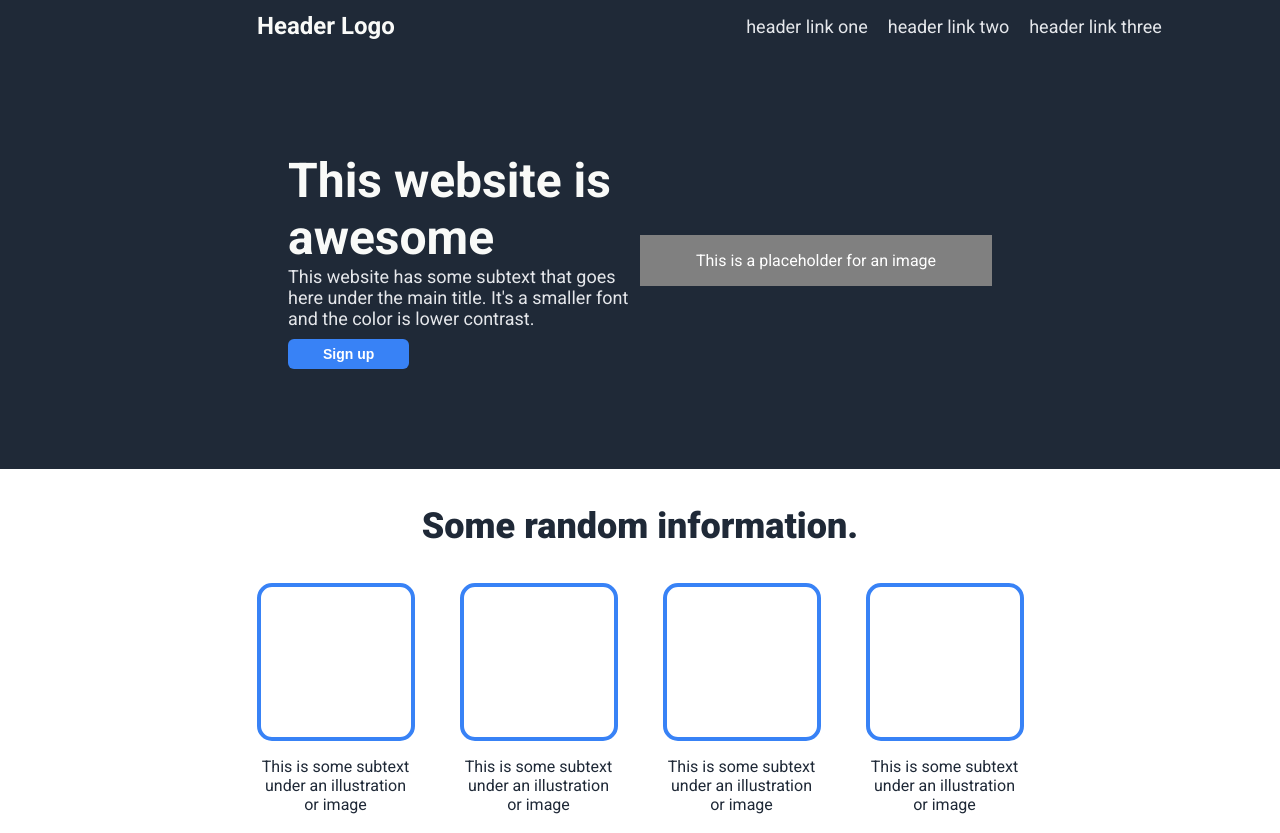
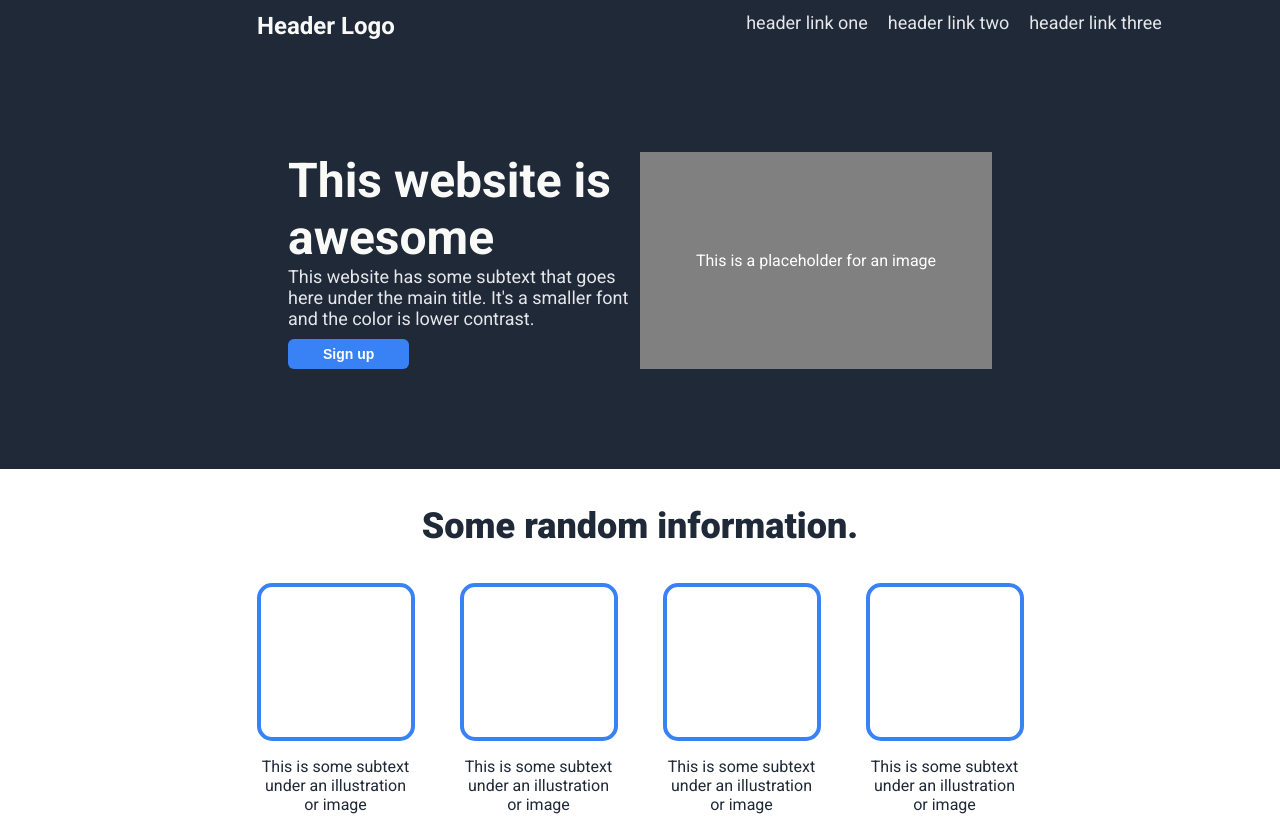
Before and after one commit to Ciberramir52/landing_page, a plain HTML site: page index.html in a window 1280 px wide. Shown: the top 833 px of the page. Drawn offline with Linux system fonts and the light colour scheme.

Commit message:
Make changes to style for better visualization

```diff
--- a/index.html
+++ b/index.html
@@ -31,7 +31,7 @@
             </div>
             <div class="hero-image">
                 <!-- <img src="" alt="This a placeholder for an image"> -->
-                <p>This is a placeholder for an image</p>
+                <p class="hero-image-child">This is a placeholder for an image</p>
             </div>
         </div>
     </div>
--- a/style.css
+++ b/style.css
@@ -8,7 +8,7 @@ body {
 
 .navbar, .hero, .hero-content {
     display: flex;
-    align-items: center;
+    /* align-items: center; */
     background-color: #1F2937;
     color: white;
 }
@@ -70,9 +70,16 @@ body {
 }
 
 .hero-image {
+    display: flex;
+    justify-content: center;
+    align-items: center;
     height: 100%;
+    background-color: grey;
+}
+
+.hero-image-child {
+    flex: 1;
     text-align: center;
-    background-color: grey;
 }
 
 .website-info button {
@@ -106,6 +113,7 @@ body {
     margin: 36px auto;
     display: flex;
     justify-content: center;
+    flex-wrap: wrap;
     gap: 45px;
 }
 
@@ -161,7 +169,7 @@ body {
 
 .action-container {
     margin: 80px auto;
-    padding: 40px 0px;
+    padding: 40px 10px;
     color: white;
     width: 60%;
     background-color: #3882F6;
```
